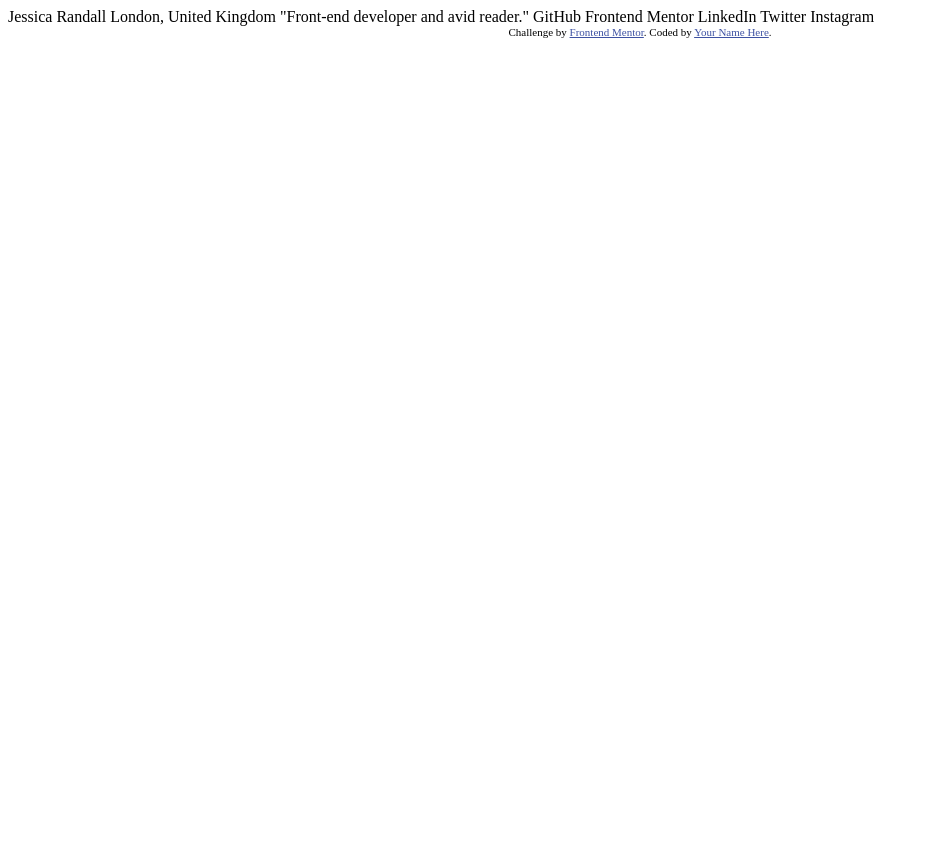
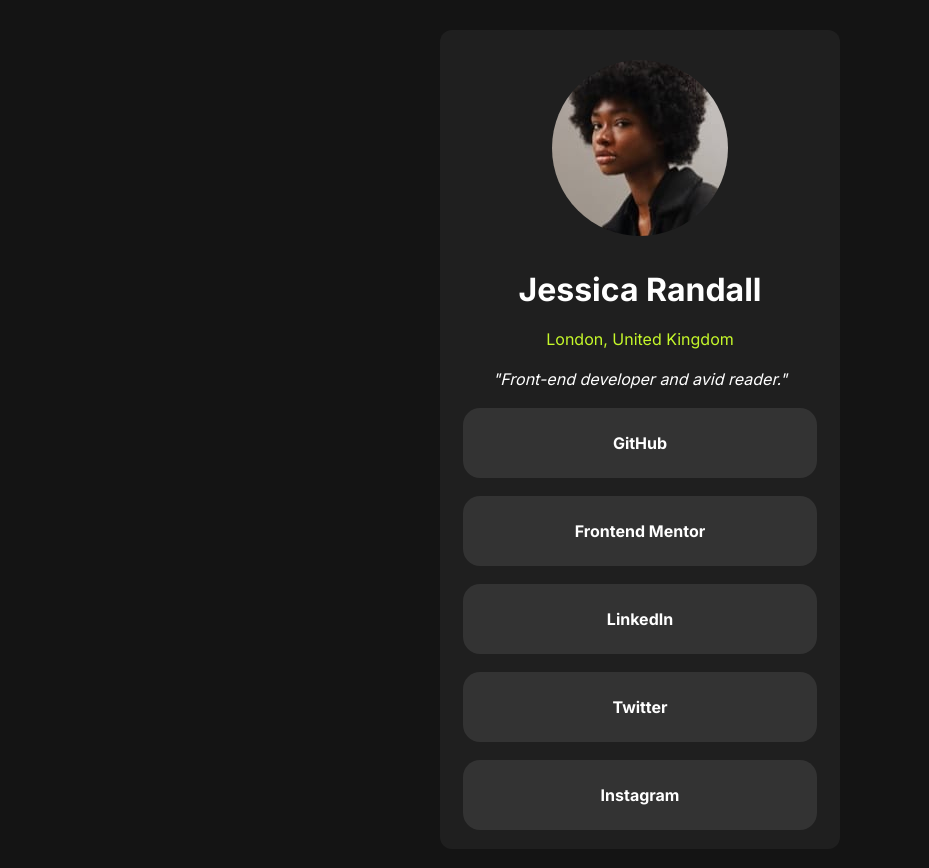
Before and after one commit to nkysa13/socialLink, a plain HTML site: page index.html in a window 1280 px wide. Shown: the whole page, without its empty margins (0-929 px from the left). Before the commit the page ends 800 px from the top, so only its background shows below. Drawn offline with Linux system fonts and the light colour scheme.

Commit message:
update Index.html and create style with css

```diff
--- a/index.html
+++ b/index.html
@@ -1,34 +1,32 @@
 <!DOCTYPE html>
 <html lang="en">
   <head>
-  <meta charset="UTF-8">
-  <meta name="viewport" content="width=device-width, initial-scale=1.0"> <!-- displays site properly based on user's device -->
+    <meta charset="UTF-8" />
+    <meta name="viewport" content="width=device-width, initial-scale=1.0" />
+    <!-- displays site properly based on user's device -->
 
-  <link rel="icon" type="image/png" sizes="32x32" href="./assets/images/favicon-32x32.png">
+    <link
+      rel="icon"
+      type="image/png"
+      sizes="32x32"
+      href="./assets/images/favicon-32x32.png"
+    />
 
     <title>Frontend Mentor | Social links profile</title>
-
-  <!-- Feel free to remove these styles or customise in your own stylesheet 👍 -->
-  <style>
-    .attribution { font-size: 11px; text-align: center; }
-    .attribution a { color: hsl(228, 45%, 44%); }
-  </style>
+    <link rel="stylesheet" href="style.css" />
   </head>
   <body>
-
-  Jessica Randall
-  London, United Kingdom
-  "Front-end developer and avid reader."
-
-  GitHub
-  Frontend Mentor
-  LinkedIn
-  Twitter
-  Instagram
-
-  <div class="attribution">
-    Challenge by <a href="https://www.frontendmentor.io?ref=challenge" target="_blank">Frontend Mentor</a>.
-    Coded by <a href="#">Your Name Here</a>.
+    <div class="profile">
+      <div class="imgProfile"
+        ><img src="assets/images/avatar-jessica.jpeg" alt=""
+      /></div>
+      <h1>Jessica Randall</h1><span>London, United Kingdom</span>
+      <i>"Front-end developer and avid reader."</i>
+      <a href="" class="socialLink">GitHub</a>
+      <a href="" class="socialLink">Frontend Mentor</a>
+      <a href="" class="socialLink">LinkedIn</a>
+      <a href="" class="socialLink">Twitter</a>
+      <a href="" class="socialLink">Instagram</a>
     </div>
   </body>
 </html>
--- /dev/null
+++ b/style.css
@@ -0,0 +1,48 @@
+@import url("https://fonts.googleapis.com/css2?family=Inter:wght@100..900&display=swap");
+
+* {
+  --green: hsl(75, 94%, 57%);
+  --white: hsl(0, 0%, 100%);
+  --Grey-700: hsl(0, 0%, 20%);
+  --Grey-800: hsl(0, 0%, 12%);
+  --Grey-900: hsl(0, 0%, 8%);
+  margin-block: 10px;
+}
+
+body {
+  display: grid;
+  color: var(--white);
+  font-family: "Inter";
+  min-height: 100vh;
+  background-color: var(--Grey-900);
+  place-items: center;
+}
+.profile {
+  display: grid;
+  justify-items: center;
+  width: 25rem;
+  background-color: var(--Grey-800);
+  padding-block: 10px;
+  border-radius: 12px;
+}
+
+.socialLink {
+  background-color: var(--Grey-700);
+  color: var(--white);
+  text-align: center;
+  width: 19rem;
+  padding: 25px;
+  margin-block: 9px;
+  text-decoration-line: none;
+  font-weight: bold;
+  border-radius: 17px;
+}
+.socialLink:hover {
+  background-color: var(--green);
+}
+.imgProfile img {
+  border-radius: 50%;
+}
+span {
+  color: var(--green);
+}
```
Lines whose indentation alone changed are shown as unchanged.
